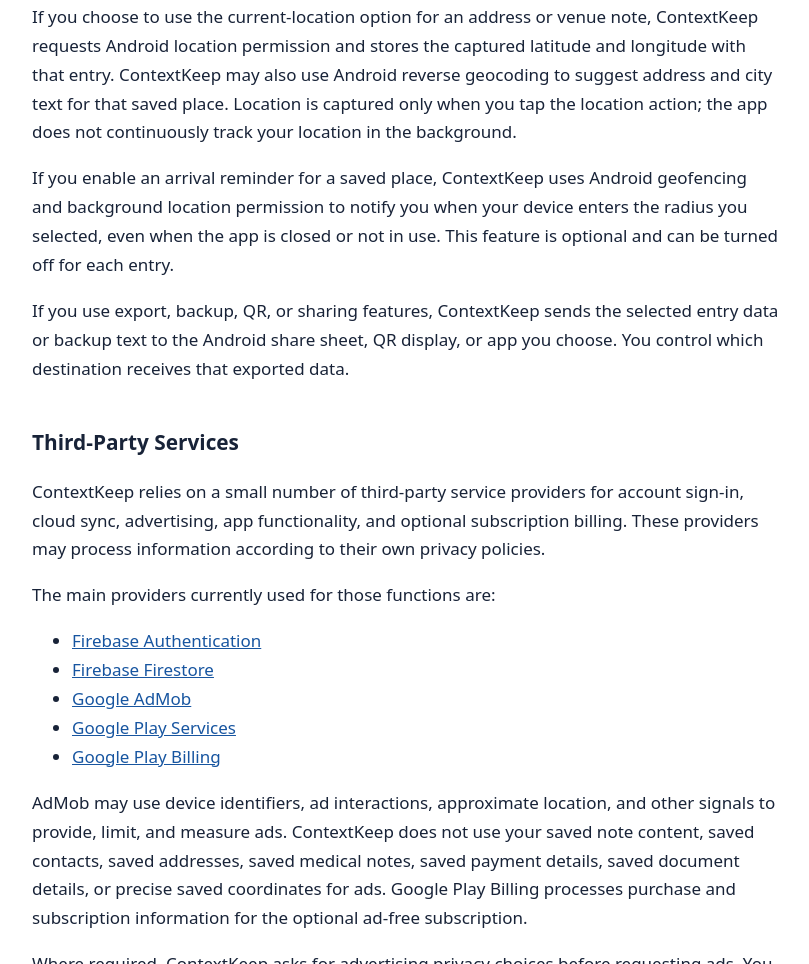
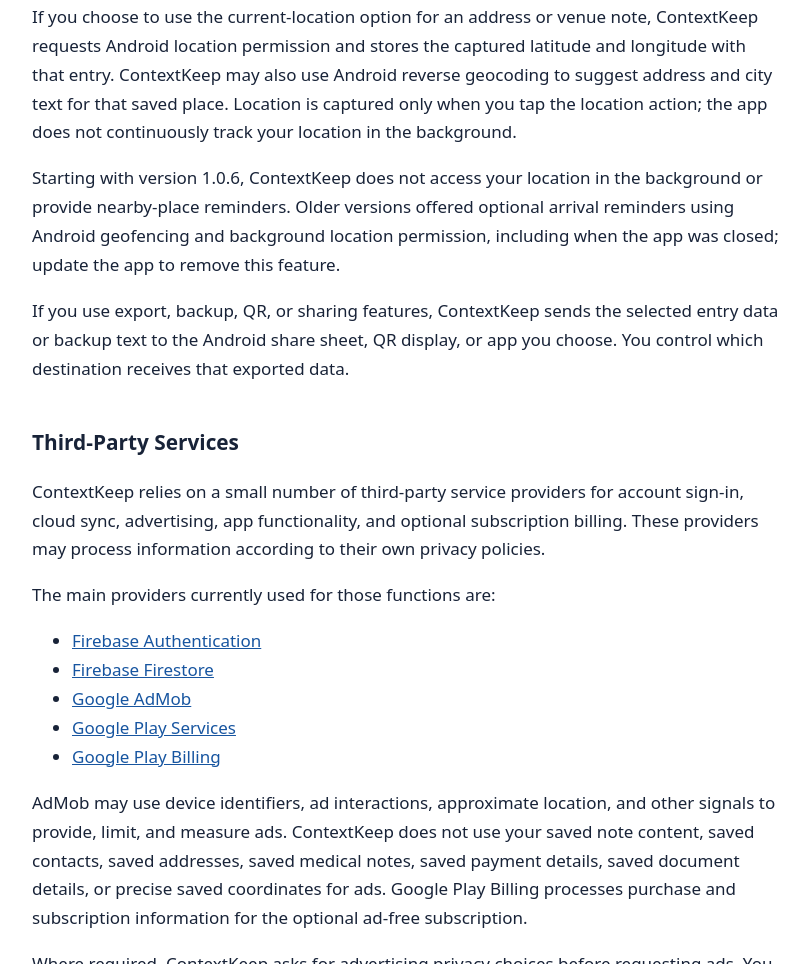
Before and after one commit to sakthiprabaR/contextkeep-privacy, a plain HTML site: page privacy.html in a window 1280 px wide. Shown: the part 1080-2044 px from the top of the page, without its empty margins (234-1043 px from the left). Drawn offline with Linux system fonts and the light colour scheme.

Commit message:
Update location disclosure for version 1.0.6

```diff
--- a/privacy.html
+++ b/privacy.html
@@ -10,7 +10,7 @@
 <p>Cloud-synced data stored in Firebase Firestore is not end-to-end encrypted by ContextKeep before upload. It is protected using Firebase and Google Cloud security controls and your authenticated account access.</p>
 <p>If you save a link, ContextKeep may connect to that link from your device to fetch a basic preview such as page title or description. The website you saved may receive normal network information such as your IP address and user agent.</p>
 <p>If you choose to use the current-location option for an address or venue note, ContextKeep requests Android location permission and stores the captured latitude and longitude with that entry. ContextKeep may also use Android reverse geocoding to suggest address and city text for that saved place. Location is captured only when you tap the location action; the app does not continuously track your location in the background.</p>
-<p>If you enable an arrival reminder for a saved place, ContextKeep uses Android geofencing and background location permission to notify you when your device enters the radius you selected, even when the app is closed or not in use. This feature is optional and can be turned off for each entry.</p>
+<p>Starting with version 1.0.6, ContextKeep does not access your location in the background or provide nearby-place reminders. Older versions offered optional arrival reminders using Android geofencing and background location permission, including when the app was closed; update the app to remove this feature.</p>
 <p>If you use export, backup, QR, or sharing features, ContextKeep sends the selected entry data or backup text to the Android share sheet, QR display, or app you choose. You control which destination receives that exported data.</p>
 <h2>Third-Party Services</h2>
 <p>ContextKeep relies on a small number of third-party service providers for account sign-in, cloud sync, advertising, app functionality, and optional subscription billing. These providers may process information according to their own privacy policies.</p>
```
